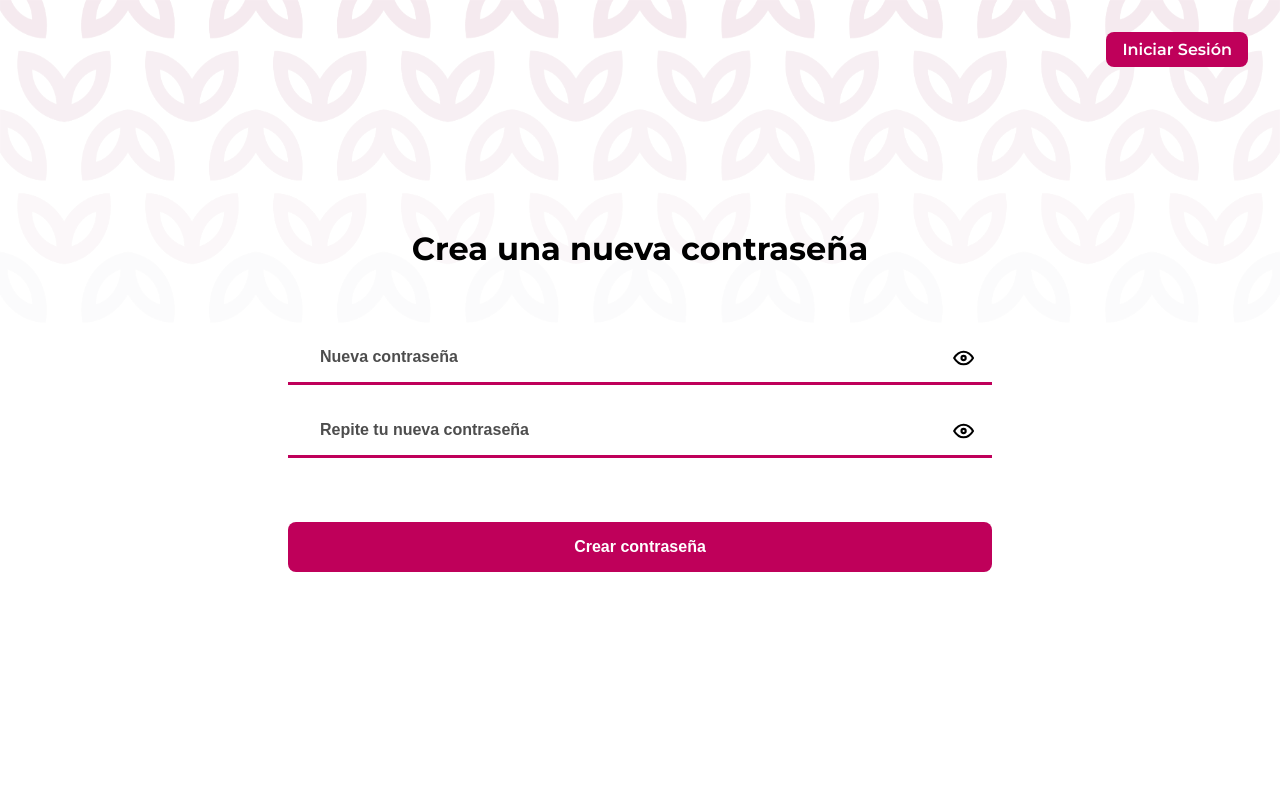
After one commit to Emcahell/imaf-project, a PHP site: page /pages/auth/recover-password.html in a window 1280 px wide. The commit adds this page. Run offline with PHP 8.4, Linux system fonts and the light colour scheme.

Commit message:
page recover password

```diff
--- /dev/null
+++ b/pages/auth/recover-password.html
@@ -0,0 +1,33 @@
+<!DOCTYPE html>
+<html lang="es">
+<head>
+  <meta charset="UTF-8">
+  <meta name="viewport" content="width=device-width, initial-scale=1.0">
+  <link rel="stylesheet" href="../../styles/recover-password.css">
+  <script src="/scripts/show-pass.js" defer></script>
+  <title>Recuperar Contraseña</title>
+</head>
+<body>
+  <a class="back-login" href="/index.html">Iniciar Sesión</a>
+  <form action="#">
+    <h1>Crea una nueva contraseña</h1>
+    <div class="box-input">
+      <div class="box-input-password">
+        <input type="password" name="password" id="password1" placeholder="Nueva contraseña" required>
+        <div class="box-eye">
+          <svg  xmlns="http://www.w3.org/2000/svg"  width="24"  height="24"  viewBox="0 0 24 24"  fill="none"  stroke="currentColor"  stroke-width="2"  stroke-linecap="round"  stroke-linejoin="round"  class="icon icon-tabler icons-tabler-outline icon-eye icon-tabler-eye"><path stroke="none" d="M0 0h24v24H0z" fill="none"/><path d="M10 12a2 2 0 1 0 4 0a2 2 0 0 0 -4 0" /><path d="M21 12c-2.4 4 -5.4 6 -9 6c-3.6 0 -6.6 -2 -9 -6c2.4 -4 5.4 -6 9 -6c3.6 0 6.6 2 9 6" /></svg>
+        <svg  xmlns="http://www.w3.org/2000/svg"  width="24"  height="24"  viewBox="0 0 24 24"  fill="none"  stroke="currentColor"  stroke-width="2"  stroke-linecap="round"  stroke-linejoin="round"  class="icon icon-tabler icons-tabler-outline icon-eye icon-tabler-eye-off"><path stroke="none" d="M0 0h24v24H0z" fill="none"/><path d="M10.585 10.587a2 2 0 0 0 2.829 2.828" /><path d="M16.681 16.673a8.717 8.717 0 0 1 -4.681 1.327c-3.6 0 -6.6 -2 -9 -6c1.272 -2.12 2.712 -3.678 4.32 -4.674m2.86 -1.146a9.055 9.055 0 0 1 1.82 -.18c3.6 0 6.6 2 9 6c-.666 1.11 -1.379 2.067 -2.138 2.87" /><path d="M3 3l18 18" /></svg>
+      </div>
+      </div>
+      <div class="box-input-password">
+        <input type="password" name="password" id="password2" placeholder="Repite tu nueva contraseña" required>
+        <div class="box-eye">
+          <svg  xmlns="http://www.w3.org/2000/svg"  width="24"  height="24"  viewBox="0 0 24 24"  fill="none"  stroke="currentColor"  stroke-width="2"  stroke-linecap="round"  stroke-linejoin="round"  class="icon icon-tabler icons-tabler-outline icon-eye icon-tabler-eye"><path stroke="none" d="M0 0h24v24H0z" fill="none"/><path d="M10 12a2 2 0 1 0 4 0a2 2 0 0 0 -4 0" /><path d="M21 12c-2.4 4 -5.4 6 -9 6c-3.6 0 -6.6 -2 -9 -6c2.4 -4 5.4 -6 9 -6c3.6 0 6.6 2 9 6" /></svg>
+          <svg  xmlns="http://www.w3.org/2000/svg"  width="24"  height="24"  viewBox="0 0 24 24"  fill="none"  stroke="currentColor"  stroke-width="2"  stroke-linecap="round"  stroke-linejoin="round"  class="icon icon-tabler icons-tabler-outline icon-eye icon-tabler-eye-off"><path stroke="none" d="M0 0h24v24H0z" fill="none"/><path d="M10.585 10.587a2 2 0 0 0 2.829 2.828" /><path d="M16.681 16.673a8.717 8.717 0 0 1 -4.681 1.327c-3.6 0 -6.6 -2 -9 -6c1.272 -2.12 2.712 -3.678 4.32 -4.674m2.86 -1.146a9.055 9.055 0 0 1 1.82 -.18c3.6 0 6.6 2 9 6c-.666 1.11 -1.379 2.067 -2.138 2.87" /><path d="M3 3l18 18" /></svg>
+        </div>
+      </div>
+    </div>
+    <button id="btn-confirmar">Crear contraseña</button>
+  </form>
+</body>
+</html>
--- /dev/null
+++ b/scripts/show-pass.js
@@ -0,0 +1,31 @@
+const eyeIcons = document.querySelectorAll('.icon-tabler-eye');
+const eyeOffIcons = document.querySelectorAll('.icon-tabler-eye-off');
+const passwordInputs = document.querySelectorAll('input[type="password"]');
+
+function togglePasswordVisibility(index) {
+  if (eyeIcons[index].classList.contains('block')) {
+    passwordInputs[index].type = 'text';
+    eyeIcons[index].classList.remove('block');
+    eyeIcons[index].classList.add('none');
+    eyeOffIcons[index].classList.remove('none');
+    eyeOffIcons[index].classList.add('block');
+  } else {
+    passwordInputs[index].type = 'password';
+    eyeIcons[index].classList.remove('none');
+    eyeIcons[index].classList.add('block');
+    eyeOffIcons[index].classList.remove('block');
+    eyeOffIcons[index].classList.add('none');
+  }
+}
+
+eyeIcons.forEach((eyeIcon, index) => {
+  eyeIcon.addEventListener('click', () => {
+    togglePasswordVisibility(index);
+  });
+});
+
+eyeOffIcons.forEach((eyeOffIcon, index) => {
+  eyeOffIcon.addEventListener('click', () => {
+    togglePasswordVisibility(index);
+  });
+});
--- a/styles/globals.css
+++ b/styles/globals.css
@@ -30,8 +30,8 @@
 }
 
 .icon {
-    width: 1.875rem;
-    height: 1.875rem;
+    width: 1.575rem;
+    height: 1.575rem;
 }
 body{
     font-weight: 600;
--- /dev/null
+++ b/styles/recover-password.css
@@ -0,0 +1,139 @@
+@import url(/styles/globals.css);
+
+* {
+  box-sizing: border-box;
+  margin: 0;
+  padding: 0;
+}
+
+body {
+  background-image: url(/assets/recursos/hojas-arriba.png);
+  background-size: 100% 100%;
+  background-repeat: no-repeat;
+  background-position: center;
+  background-attachment: fixed;
+  font-family: 'Montserrat', sans-serif;
+  display: flex;
+  align-items: center;
+  flex-direction: column;
+  min-height: 100vh;
+}
+
+.back-login {
+  position: absolute;
+  top: 2rem;
+  right: 2rem;
+  padding: .5rem 1rem;
+  border-radius: 0.5rem;
+  color: #fff;
+  text-decoration: none;
+  background-color: var(--color-pink-buttons);
+}
+
+form {
+  display: flex;
+  flex-direction: column;
+  align-items: center;
+  justify-content: center;
+  width: 60%;
+  height: 100vh;
+  padding: 0 2rem;
+  z-index: 10;
+}
+
+.box-input {
+  position: relative;
+  display: flex;
+  flex-direction: column;
+  align-items: center;
+  gap: 20px;
+  width: 100%;
+  margin: 4rem 0 4rem 0;
+}
+
+.box-input-password {
+  position: relative;
+  width: 100%;
+}
+
+/* .box-eye {
+
+} */
+
+.icon-tabler-eye{
+  display: block;
+  position: absolute;
+  top: 50%;
+  right: 1rem;
+  transform: translateY(-50%);
+  cursor: pointer;
+}
+
+.icon-tabler-eye-off{
+  display: none;
+  position: absolute;
+  top: 50%;
+  right: 1rem;
+  transform: translateY(-50%);
+  cursor: pointer;
+}
+
+.box-input input {
+  width: 100%;
+  padding: 1rem 2rem;
+  background-color: #fff;
+  border: none;
+  border-bottom: 3px solid var(--color-pink-buttons);
+  font-size: 1rem;
+}
+input:focus {
+  outline: none;
+  border-radius: 0.5rem;
+  border: 1px solid var(--color-pink-buttons);
+  box-shadow: 0 0 5px var(--color-light-pink-shadow);
+}
+input::placeholder {
+  color: var(--color-gray-titles);
+  font-weight: bold;
+  font-size: 1rem;
+}
+
+button {
+  width: 100%;
+  padding: 1rem 2rem;
+  background-color: var(--color-pink-buttons);
+  color: #fff;
+  border: none;
+  border-radius: .5rem;
+  font-size: 1rem;
+  font-weight: bold;
+  cursor: pointer;
+  transition: all 0.1s ease;
+}
+button:hover {
+  background-color: var(--color-pink-hover);
+  box-shadow: 0 0 5px var(--color-light-pink-shadow);
+}
+
+.none{
+  display: none;
+}
+
+.block{
+  display: block;
+}
+
+/* MEDIA QUERYS */
+
+@media (max-width: 400px) {
+  body {
+    font-size: 0.7rem;
+  }
+  form {
+    width: 100%;
+  }
+  .icon {
+    width: 1.5rem;
+    height: 1.5rem;
+  }
+}
```
